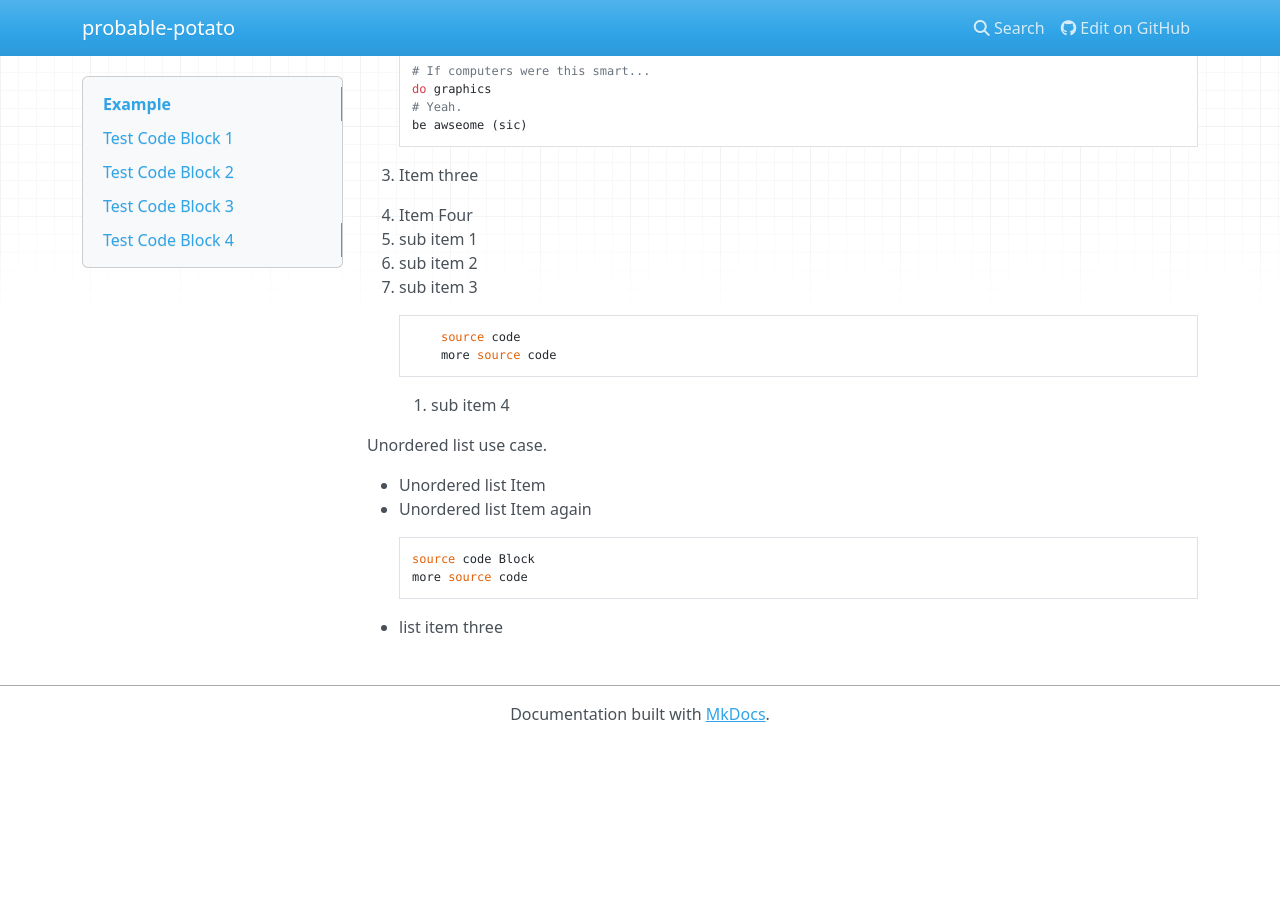
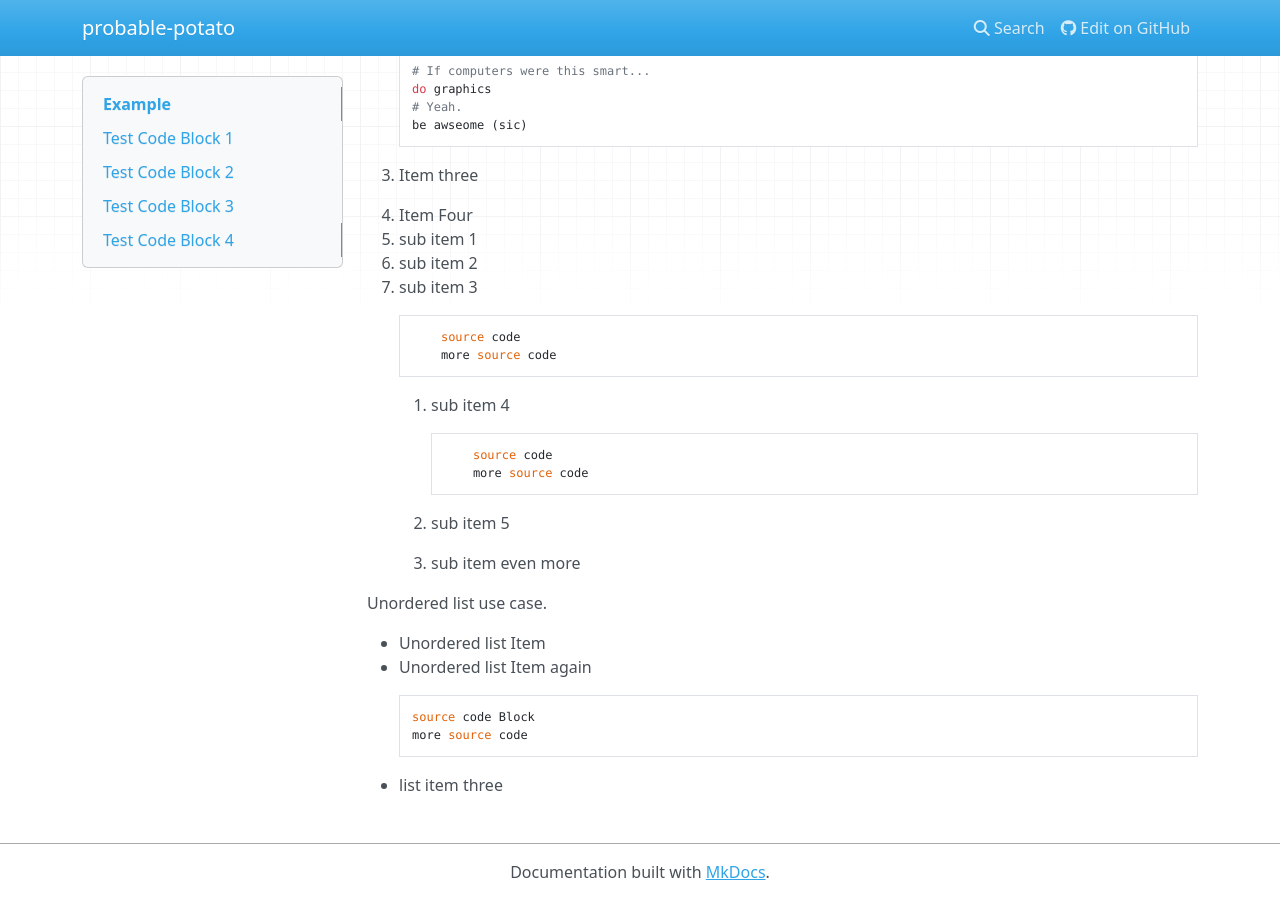
Before and after one commit to tracywcarver/probable-potato, an MkDocs documentation site: the page built from docs/index.md, in a window 1280 px wide and 900 px high, scrolled down 891 px. Built offline with MkDocs 1.6.1, drawn with Linux system fonts in a browser that asks for light colours; nearby versions of some CDN libraries; before the commit the page ends 1633 px from its top, so only the background shows below that.

Commit message:
more examples

```diff
--- a/docs/index.md
+++ b/docs/index.md
@@ -55,6 +55,13 @@ Numbered list use case.
 
     1. sub item 4
 
+                source code
+                more source code
+
+
+    1. sub item 5
+       1. sub item even more
+
  Unordered list use case.
 
 - Unordered list Item
```
